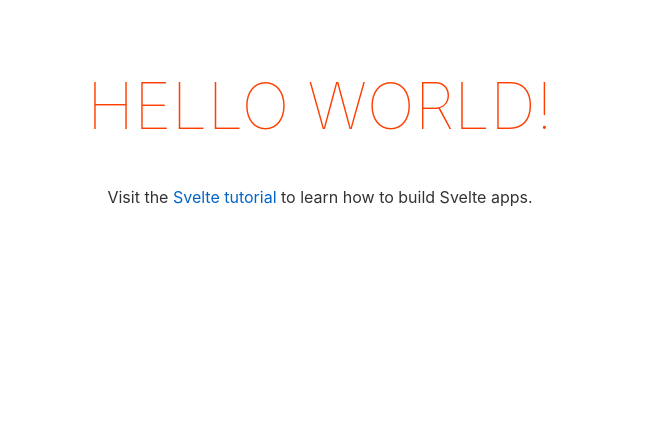
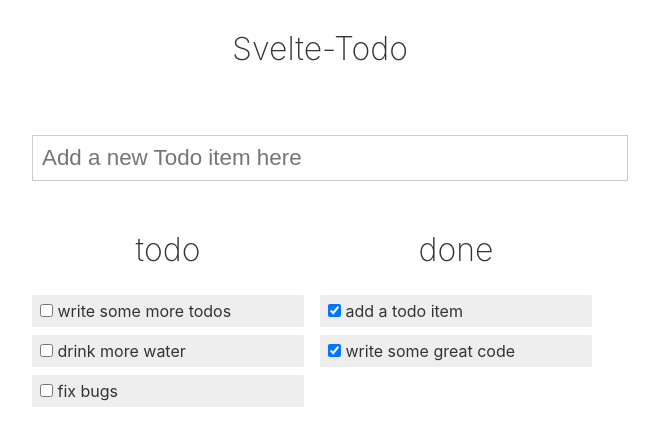
Before and after one commit to LukeStorry/svelte-todo, a Svelte app: page / in a window 1280 px wide. Shown: the top 446 px of the page, without its empty margins (320-979 px from the left). Built offline with nearby package versions, Linux system fonts and the light colour scheme.

Commit message:
added simple todo app

```diff
--- a/public/global.css
+++ b/public/global.css
@@ -11,56 +11,3 @@ body {
 	box-sizing: border-box;
 	font-family: -apple-system, BlinkMacSystemFont, "Segoe UI", Roboto, Oxygen-Sans, Ubuntu, Cantarell, "Helvetica Neue", sans-serif;
 }
-
-a {
-	color: rgb(0,100,200);
-	text-decoration: none;
-}
-
-a:hover {
-	text-decoration: underline;
-}
-
-a:visited {
-	color: rgb(0,80,160);
-}
-
-label {
-	display: block;
-}
-
-input, button, select, textarea {
-	font-family: inherit;
-	font-size: inherit;
-	padding: 0.4em;
-	margin: 0 0 0.5em 0;
-	box-sizing: border-box;
-	border: 1px solid #ccc;
-	border-radius: 2px;
-}
-
-input:disabled {
-	color: #ccc;
-}
-
-input[type="range"] {
-	height: 0;
-}
-
-button {
-	color: #333;
-	background-color: #f4f4f4;
-	outline: none;
-}
-
-button:disabled {
-	color: #999;
-}
-
-button:not(:disabled):active {
-	background-color: #ddd;
-}
-
-button:focus {
-	border-color: #666;
-}
--- a/public/index.html
+++ b/public/index.html
@@ -4,7 +4,7 @@
 	<meta charset='utf-8'>
 	<meta name='viewport' content='width=device-width,initial-scale=1'>
 
-	<title>Svelte app</title>
+	<title>Svelte Todo app</title>
 
 	<link rel='icon' type='image/png' href='/favicon.png'>
 	<link rel='stylesheet' href='/global.css'>
--- a/src/App.svelte
+++ b/src/App.svelte
@@ -1,30 +1,141 @@
 <script>
-	export let name;
+    import {crossfade, scale} from 'svelte/transition';
+    import {flip} from 'svelte/animate';
+
+    const [send, receive] = crossfade({
+        duration: d => d * 2,
+        fallback: scale
+    });
+
+    let uid = 1;
+    let todos = [
+        {id: uid++, done: false, description: 'write some more todos'},
+        {id: uid++, done: true, description: 'add a todo item'},
+        {id: uid++, done: false, description: 'drink more water'},
+        {id: uid++, done: true, description: 'write some great code'},
+        {id: uid++, done: false, description: 'fix bugs'},
+    ];
+
+    const add = input => {
+        const todo = {
+            id: uid++,
+            done: false,
+            description: input.value
+        };
+
+        todos = [todo, ...todos];
+        input.value = '';
+    }
+
+    const remove = todo => {
+        todos = todos.filter(t => t !== todo);
+    };
 </script>
 
-<main>
-	<h1>Hello {name}!</h1>
-	<p>Visit the <a href="https://svelte.dev/tutorial">Svelte tutorial</a> to learn how to build Svelte apps.</p>
-</main>
+<style>
+    .input-todo {
+        font-size: 1.4em;
+        width: 100%;
+        margin: 2em 0 1em 0;
+    }
 
-<style>
-	main {
-		text-align: center;
-		padding: 1em;
-		max-width: 240px;
-		margin: 0 auto;
-	}
+    .container {
+        max-width: 36em;
+        margin: 0 auto;
+    }
 
-	h1 {
-		color: #ff3e00;
-		text-transform: uppercase;
-		font-size: 4em;
-		font-weight: 100;
-	}
+    .todo-list {
+        float: left;
+        width: 50%;
+        padding: 0 1em 0 0;
+        box-sizing: border-box;
+    }
 
-	@media (min-width: 640px) {
-		main {
-			max-width: none;
-		}
-	}
+    h1, h2 {
+        text-align: center;
+        font-size: 2em;
+        font-weight: 200;
+        user-select: none;
+    }
+
+    label {
+        top: 0;
+        left: 0;
+        display: block;
+        font-size: 1em;
+        line-height: 1;
+        padding: 0.5em;
+        margin: 0 auto 0.5em auto;
+        border-radius: 2px;
+        background-color: #eee;
+        user-select: none;
+    }
+
+    input {
+        margin: 0;
+        padding: 0.4em;
+        border: 1px solid #ccc;
+    }
+
+    .right label {
+        background-color: rgb(180, 240, 100);
+    }
+
+    button {
+        float: right;
+        height: 1em;
+        box-sizing: border-box;
+        padding: 0 0.5em;
+        line-height: 1;
+        background-color: transparent;
+        border: none;
+        color: rgb(170, 30, 30);
+        opacity: 0;
+        transition: opacity 0.2s;
+    }
+
+    label:hover button {
+        opacity: 1;
+    }
 </style>
+
+<h1>Svelte-Todo</h1>
+
+<div class='container'>
+    <input
+            class="input-todo"
+            type="text"
+            placeholder="Add a new Todo item here"
+            on:keydown="{event => event.key === 'Enter' && add(event.target)}"
+    >
+
+    <div class='todo-list'>
+        <h2>todo</h2>
+        {#each todos.filter(t => !t.done) as todo (todo.id)}
+            <label
+                    in:receive="{{key: todo.id}}"
+                    out:send="{{key: todo.id}}"
+                    animate:flip
+            >
+                <input type=checkbox bind:checked={todo.done}>
+                {todo.description}
+                <button on:click="{() => remove(todo)}">remove</button>
+            </label>
+        {/each}
+    </div>
+
+    <div class='todo-list'>
+        <h2>done</h2>
+        {#each todos.filter(t => t.done) as todo (todo.id)}
+            <label
+                    in:receive="{{key: todo.id}}"
+                    out:send="{{key: todo.id}}"
+                    animate:flip
+            >
+                <input type=checkbox bind:checked={todo.done}>
+                {todo.description}
+                <button on:click="{() => remove(todo)}">remove</button>
+            </label>
+        {/each}
+    </div>
+</div>
--- a/src/main.js
+++ b/src/main.js
@@ -2,9 +2,6 @@ import App from './App.svelte';
 
 const app = new App({
 	target: document.body,
-	props: {
-		name: 'world'
-	}
 });
 
 export default app;
```
